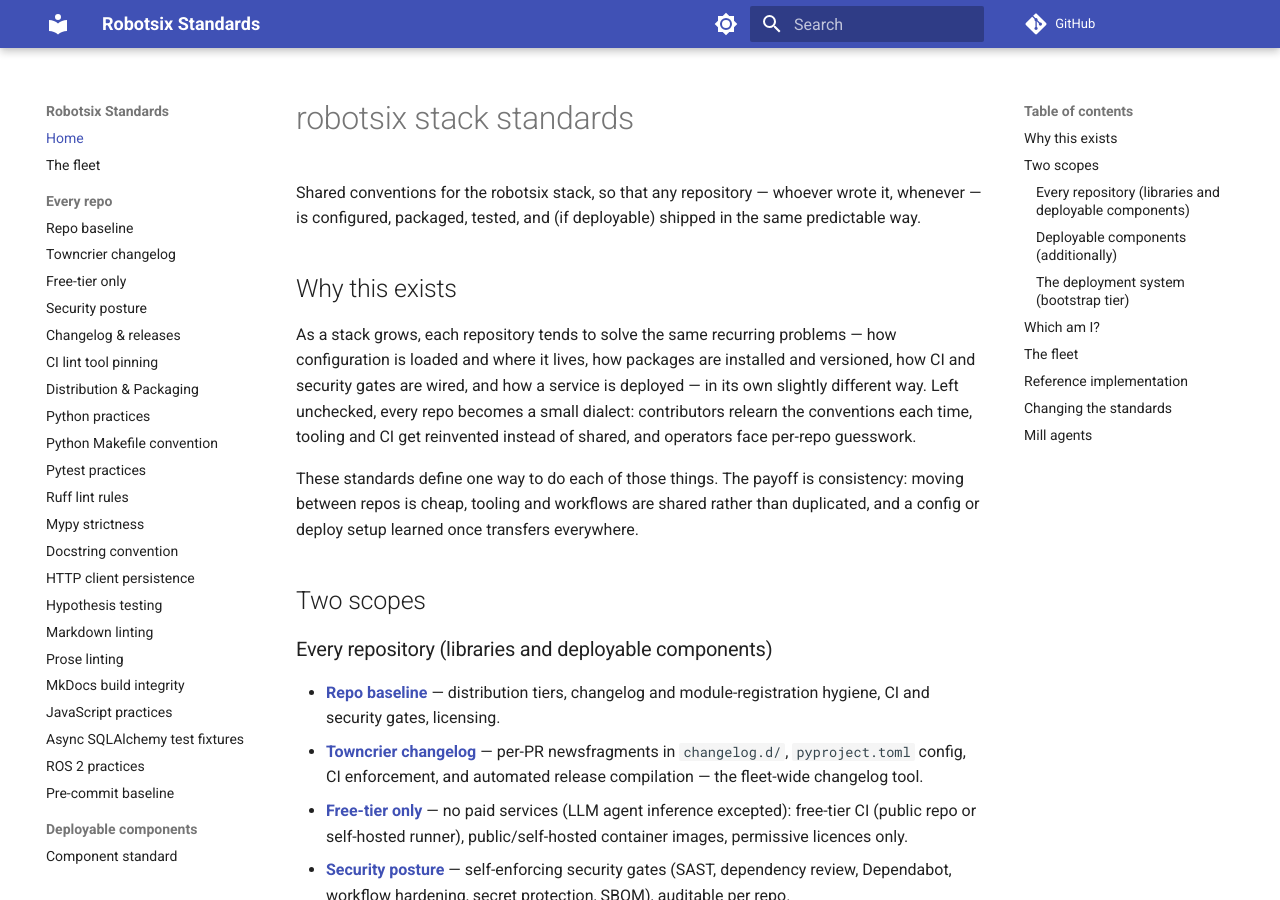
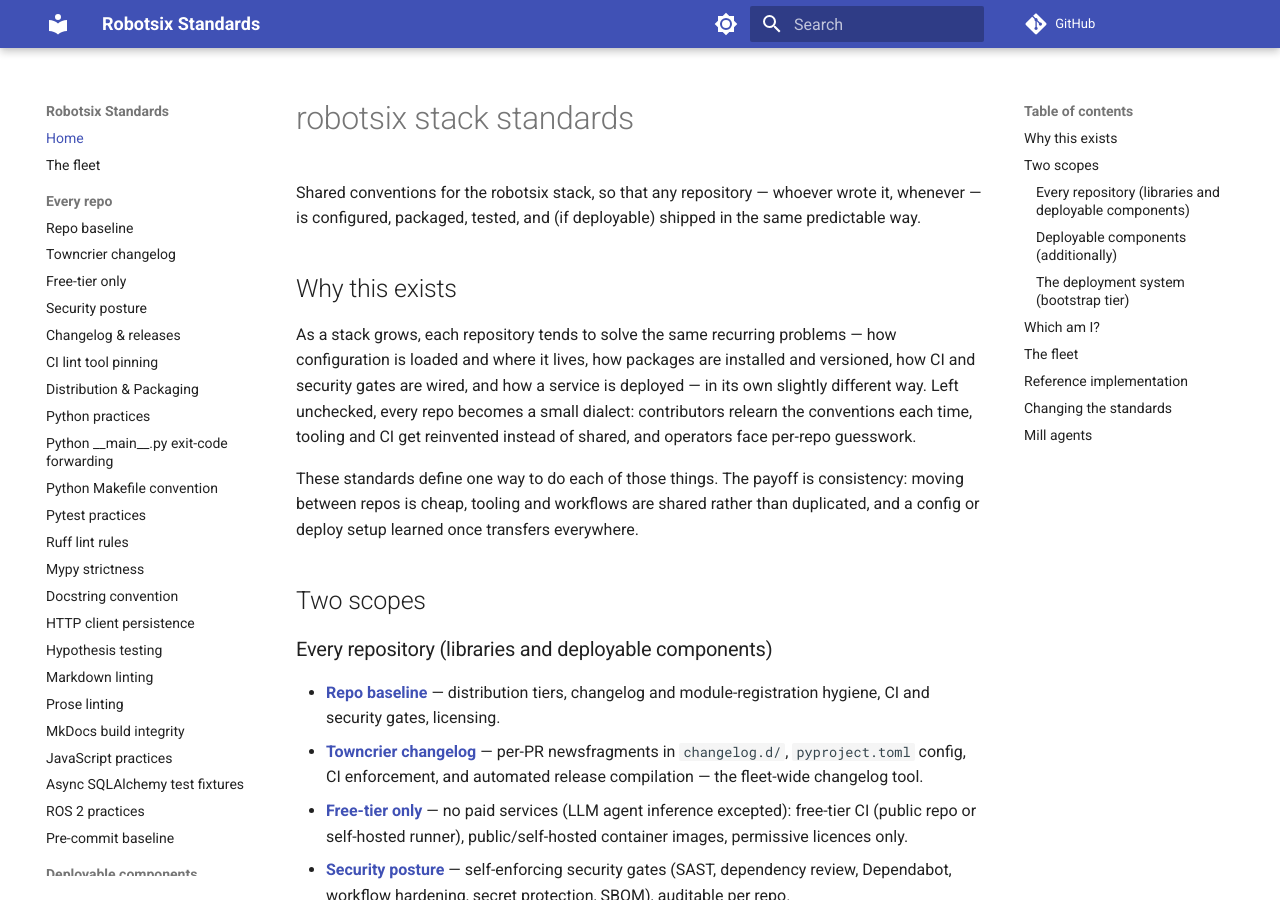
Before and after one commit to damien-robotsix/robotsix-standards, an MkDocs documentation site: the page built from docs/index.md, in a window 1280 px wide and 900 px high. Built offline with MkDocs 1.6.1 and Material for MkDocs 9.7.7, drawn with Linux system fonts in a browser that asks for light colours; comment, search, counter and statistics services are not loaded.

Commit message:
ci: auto-fix add python-main-py-forward.md to mkdocs.yml nav

```diff
--- a/mkdocs.yml
+++ b/mkdocs.yml
@@ -71,6 +71,7 @@ nav:
       - CI lint tool pinning: ci-lint-pinning.md
       - Distribution & Packaging: distribution-packaging.md
       - Python practices: python.md
+      - Python __main__.py exit-code forwarding: python-main-py-forward.md
       - Python Makefile convention: python-makefile-convention.md
       - Pytest practices: pytest.md
       - Ruff lint rules: ruff-lint-rules.md
```
